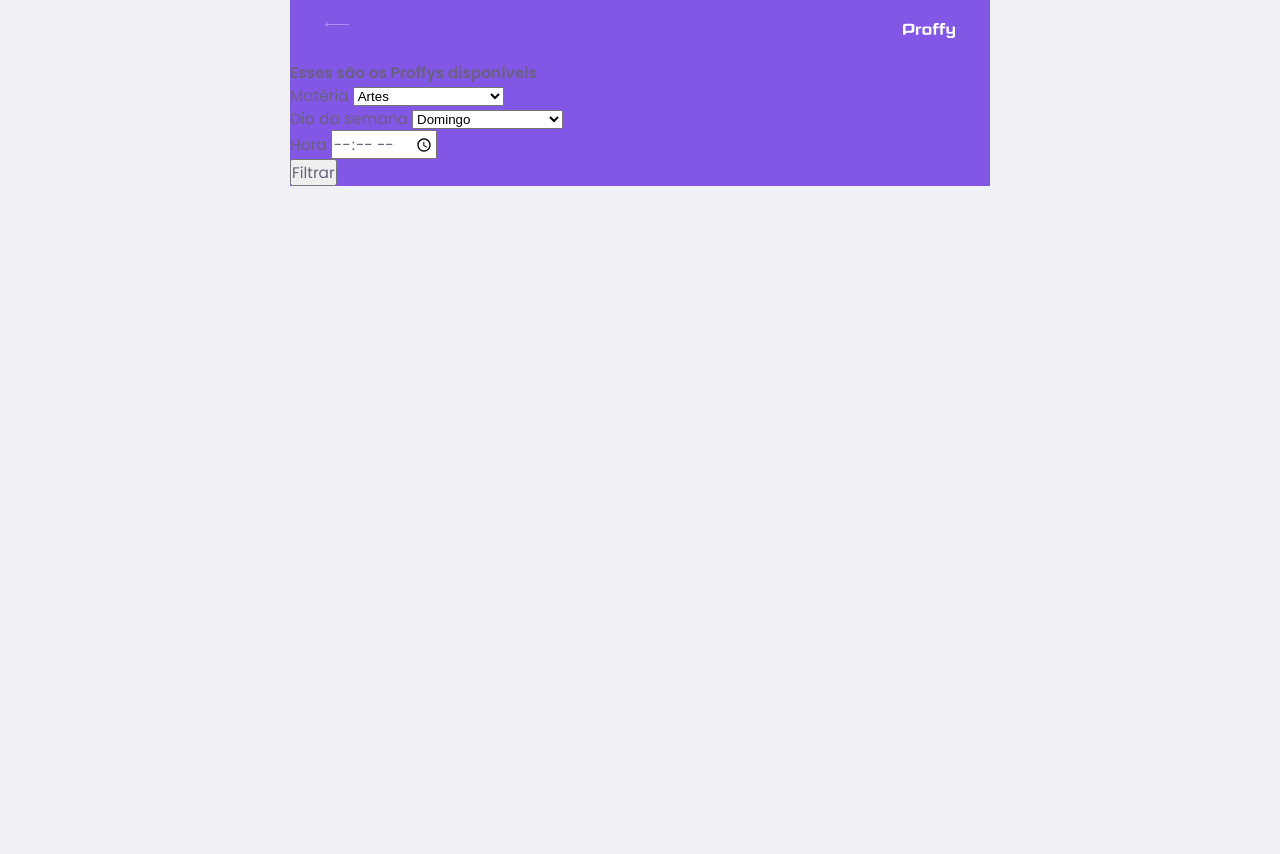
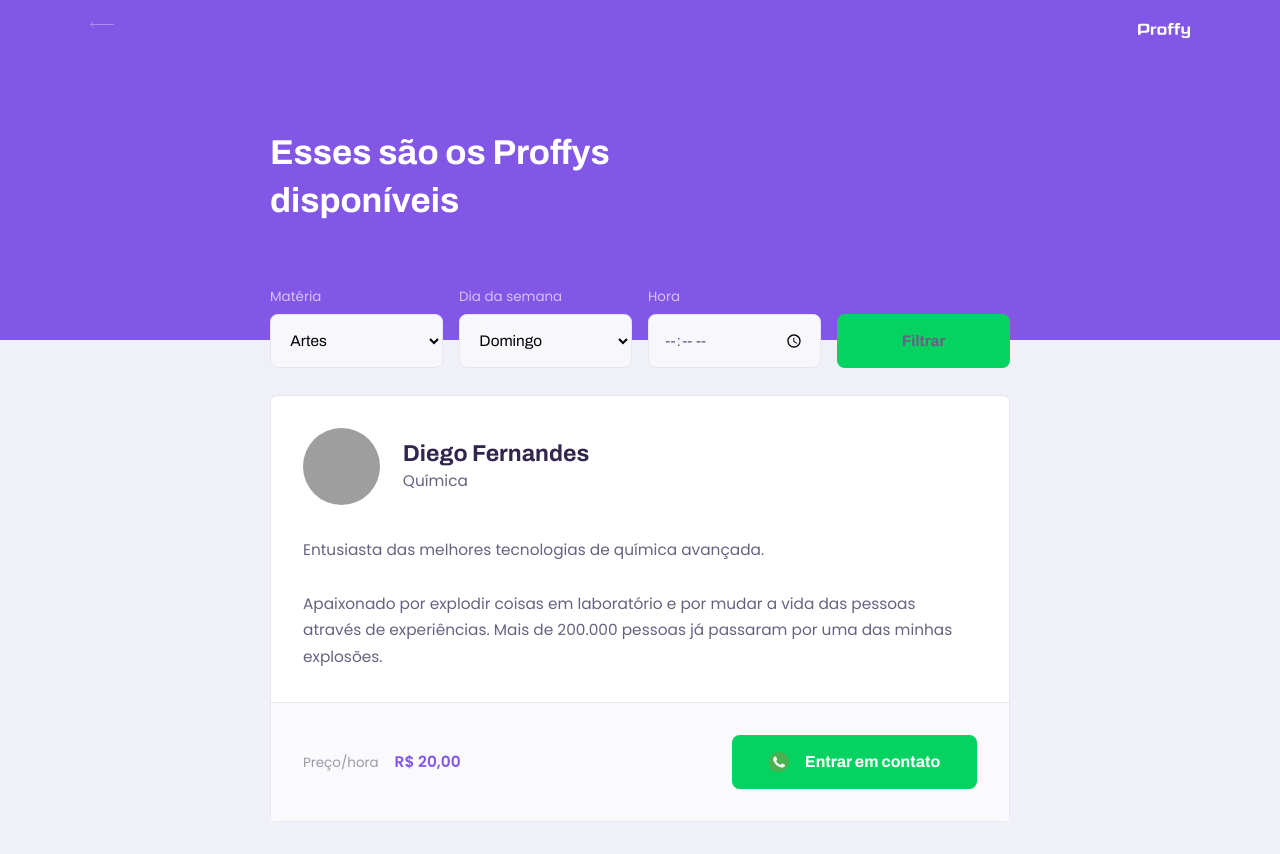
Before and after one commit to jackakemi/nlw-Proffy, a plain HTML site: page Next_Level_Week/study.html in a window 1280 px wide. Before the commit the page ends 800 px from the top, so only its background shows below. Drawn offline with Linux system fonts and the light colour scheme; grey boxes are pictures that could not be loaded.

Commit message:
page-study finalized and header added to page-give-classes

```diff
--- a/Next_Level_Week/study.html
+++ b/Next_Level_Week/study.html
@@ -4,9 +4,14 @@
 <head>
     <meta charset="UTF-8">
     <meta name="viewport" content="width=device-width, initial-scale=1.0">
+
     <title>Proffy | Sua plataforma de estudos online</title>
+
     <link rel="stylesheet" href="/style/main.css">
+    <link rel="stylesheet" href="/style/partials/header.css">
     <link rel="stylesheet" href="/style/partials/page-study.css">
+
+
     <link
         href="https://fonts.googleapis.com/css2?family=Archivo:wght@400;700&amp;family=Poppins:wght@400;600&amp;display=swap"
         rel="stylesheet">
@@ -19,7 +24,7 @@
         <header class="page-header">
             <div class="top-bar-container">
                 <a href="/">
-                <img src="/images/icons/back.svg" alt="Voltar">
+                    <img src="/images/icons/back.svg" alt="Voltar">
                 </a>
                 <img src="/images/logo.svg" alt="Proffy">
             </div>
@@ -61,17 +66,37 @@
 
                     <div class="input-block">
                         <label for="time">Hora</label>
-                        <input name="time" id="time" type="time" >
+                        <input name="time" id="time" type="time">
                     </div>
                     <button type="submit">Filtrar</button>
                 </form>
+            </div>
+        </header>
 
+        <main>
+            <article class="teacher-item">
+                <header>
+                    <img src="https://avatars2.githubusercontent.com/u/2254731?s=460&amp;u=0ba16a79456c2f250e7579cb388fa18c5c2d7d65&amp;v=4"
+                        alt="Diego Fernandes">
+                    <div>
+                        <strong>Diego Fernandes</strong>
+                        <span>Química</span>
+                    </div>
+                </header>
 
+                <p>Entusiasta das melhores tecnologias de química avançada.<br><br>Apaixonado por explodir coisas em
+                    laboratório e por mudar a vida das pessoas através de experiências. Mais de 200.000 pessoas já
+                    passaram por uma das minhas explosões.</p>
 
-            </div>
-
-
-        </header>
+                <footer>
+                    <p>Preço/hora<strong>R$ 20,00</strong>
+                    </p>
+                    <button type="button">
+                        <img src="/images/icons/whatsapp.svg" alt="Whatsapp">Entrar em contato
+                    </button>
+                </footer>
+            </article>
+        </main>
 
 
 
--- /dev/null
+++ b/Next_Level_Week/style/partials/header.css
@@ -0,0 +1,72 @@
+.page-header{
+    background-color: var(--color-primary);
+
+    display: flex;
+    flex-direction: column;
+}
+
+.page-header .top-bar-container{
+    width: 90%;
+    margin: 0 auto;
+
+    display: flex;
+    align-items: center;
+    justify-content: space-between;
+
+    padding: 1.6rem 0;
+}
+
+.page-header .top-bar-container a{
+    height: 3.2rem;
+    transition: opacity 0.2s;
+}
+
+.page-header .top-bar-container a:hover{
+    opacity: 0.6;
+}
+
+.page-header .top-bar-container img{
+    height: 1.6rem;
+}
+
+.page-header .header-content{
+    width: 90%;
+    margin: 3.2rem auto;
+
+    position: relative;
+}
+
+.page-header .header-content strong{
+    font: 700 3.6rem Archivo;
+    line-height: 5rem;
+    color: var(--color-title-in-primary);
+}
+
+@media (min-width: 700px) {
+
+
+    .page-header{
+        height: 340px;
+    }
+
+    .page-header .top-bar-container{
+        max-width: 1100px;
+    }
+
+    .page-header .header-content{
+        max-width: 740px;
+
+        margin: 0 auto;
+
+        flex: 1 1;
+        padding-bottom: 48px;
+        display: flex;
+        flex-direction: column;
+        justify-content: center;
+
+    }
+
+    .page-header .header-content strong{
+        max-width: 350px;
+    }
+}
--- /dev/null
+++ b/Next_Level_Week/style/partials/page-give-classes.css
@@ -0,0 +1,4 @@
+#page-give-classes #container{
+    width: 100vw;
+    height: 100vh;
+}
--- a/Next_Level_Week/style/partials/page-landing.css
+++ b/Next_Level_Week/style/partials/page-landing.css
@@ -100,7 +100,7 @@
         grid-template-columns: 2fr 1fr 2fr;
         grid-template-rows: 350px 1fr;
         grid-template-areas:
-            "proffy image image""
+            "proffy image image"
             "button button texting";
         align-self: center;
         column-gap: 87px;
@@ -109,7 +109,7 @@
 
     .logo-container{
         grid-area: proffy;
-        text-align: initial;
+        align-self: center;
         text-align: center;
         margin: 0;
     }
--- a/Next_Level_Week/style/partials/page-study.css
+++ b/Next_Level_Week/style/partials/page-study.css
@@ -3,33 +3,238 @@
     height: 100vh;
 }
 
-.page-header{
-    background-color: var(--color-primary);
 
-    display: flex;
-    flex-direction: column;
+
+#search-teachers{
+    margin-top: 3.2rem;
 }
 
-.page-header .top-bar-container{
-    width: 90%;
-    margin: 0 auto;
+#search-teachers label{
+    color: var(--color-text-in-primary);
+}
+
+#search-teachers .select-block{
+    margin-bottom: 1.4rem;
+}
+
+#search-teachers button{
+    width: 100%;
+    height: 5.6rem;
+    background: var(--color-secondary);
+    border: 0;
+    border-radius: 0.8rem;
+    cursor: pointer;
+    font: 700 1.6rem Archivo;
+    display: flex;
+    align-items: center;
+    justify-content: center;
+    transition: background 0.2s;
+    margin-top: 3.2rem;
+}
+
+#search-teachers button:hover{
+    background-color: var(--color-secondary-dark);
+}
+
+.select-block label,
+.input-block label{
+    font-size:  1.4rem;
+    color: var(--color-text-complement);
+}
+
+.input-block input,
+.select-block select{
+    width: 100%;
+    height: 5.6rem;
+    margin-top: 0.8rem;
+    border-radius: 0.8rem;
+    background: var(--color-input-background);
+    border: 1px solid var(--color-line-in-white);
+    outline: 0;
+    padding: 0 1.6rem;
+    font: 1.6rem Archivo;
+}
+
+.input-block{
+    position: relative;
+}
+
+.input-block:focus-within::after{
+    content: "";
+
+    width: calc(100% - 3.2rem);
+    height: 2px;
+    background: var(--color-primary-light);
+
+    position: absolute;
+    left: 1.6rem;
+    bottom: 0;
+}
+
+
+#page-study main{
+    margin: 3.2rem auto;
+    width: 90% ;
+}
+
+.teacher-item{
+    background-color: var(--color-box-base);
+    border: 1px solid var(--color-line-in-white);
+    border-radius: .8rem;
+    margin-top: 2.4rem;
+}
+
+.teacher-item header{
+    padding: 3.2rem 2rem;
+    display: flex;
+    align-items: center;
+}
+
+.teacher-item header img{
+    width: 8rem;
+    height: 8rem;
+    border-radius: 50%;
+}
+
+.teacher-item header div{
+    margin-left: 2.4rem;
+}
+
+.teacher-item header div strong{
+    font: 700 2.4rem Archivo;
+    display: block;
+    color: var(--color-text-title);
+}
+
+.teacher-item header div span{
+    font-size: 1.6rem;
+    display: block;
+    margin-top: .4rem;
+}
+
+.teacher-item > p{
+    padding: .2rem;
+    font-size: 1.6rem;
+    line-height: 2.8rem;
+}
+
+.teacher-item footer{
+    padding: 3.2rem 2rem;
+    background-color: var(--color-box-footer);
+    border-top: 1px solid var(--color-line-in-white);
+    margin-top:  3.2rem;
 
     display: flex;
     align-items: center;
     justify-content: space-between;
-
-    padding: 1.6rem 0;
 }
 
-.page-header .top-bar-container a{
-    height: 3.2rem;
-    transition: opacity 0.2s;
+.teacher-item footer p{
+    font-size: 1.4rem;
+    line-height: 2.4rem;
+    color: var(--color-text-complement);
 }
 
-.page-header .top-bar-container a:hover{
-    opacity: 0.6;
+.teacher-item footer p strong{
+    font-size: 1.6rem;
+    color: var(--color-primary);
+    display: block;
 }
 
-.page-header .top-bar-container img{
-    height: 1.6rem;
+.teacher-item footer button{
+    width: 20rem;
+    height: 5.6rem;
+    background: var(--color-secondary);
+    color: var(--color-button-text);
+    border: 0;
+    border-radius: .8rem;
+    cursor: pointer;
+    font: 700 1.4rem Archivo;
+
+    display: flex;
+    align-items: center;
+    justify-content: space-evenly;
+
+    text-decoration: none;
+
+    transition: background 0.2s;
+    margin-left: 1.6rem;
 }
+
+.teacher-item footer button:hover{
+    background: var(--color-secondary-dark);
+}
+
+@media (min-width: 700px) {
+    #page-study #container{
+        max-width: 100vw;
+    }
+
+    .page-header{
+        height: 340px;
+    }
+
+    .page-header .top-bar-container{
+        max-width: 1100px;
+    }
+
+    .page-header .header-content{
+        max-width: 740px;
+
+        margin: 0 auto;
+
+        flex: 1 1;
+        padding-bottom: 48px;
+        display: flex;
+        flex-direction: column;
+        justify-content: center;
+
+    }
+
+    .page-header .header-content strong{
+        max-width: 350px;
+    }
+
+    .teacher-item header,
+    .teacher-item footer{
+        padding: 32px;
+    }
+
+    #search-teachers {
+        display:grid;
+        grid-template-columns: repeat(4, 1fr);
+        gap: 16px;
+        position: absolute;
+        bottom: -28px;
+    }
+
+    #page-study main{
+        padding: 32px 0;
+        max-width: 740px;
+        margin: 0 auto;
+    }
+
+    #search-teachers .select-block{
+        margin-bottom: 0;
+    }
+
+    .teacher-item > p{
+        padding: 0 32px;
+
+    }
+
+    .teacher-item footer p strong{
+        display: initial;
+        margin-left: 16px;
+    }
+
+    .teacher-item footer button{
+        width: 245px;
+        font-size: 16px;
+        justify-content: center;
+    }
+
+    .teacher-item footer button img{
+        margin-right: 16px;
+    }
+}
```
Also changed, not shown: Next_Level_Week/give-classes.html (added, +50 -0 lines), Next_Level_Week/index.html (+5 -0 lines).
